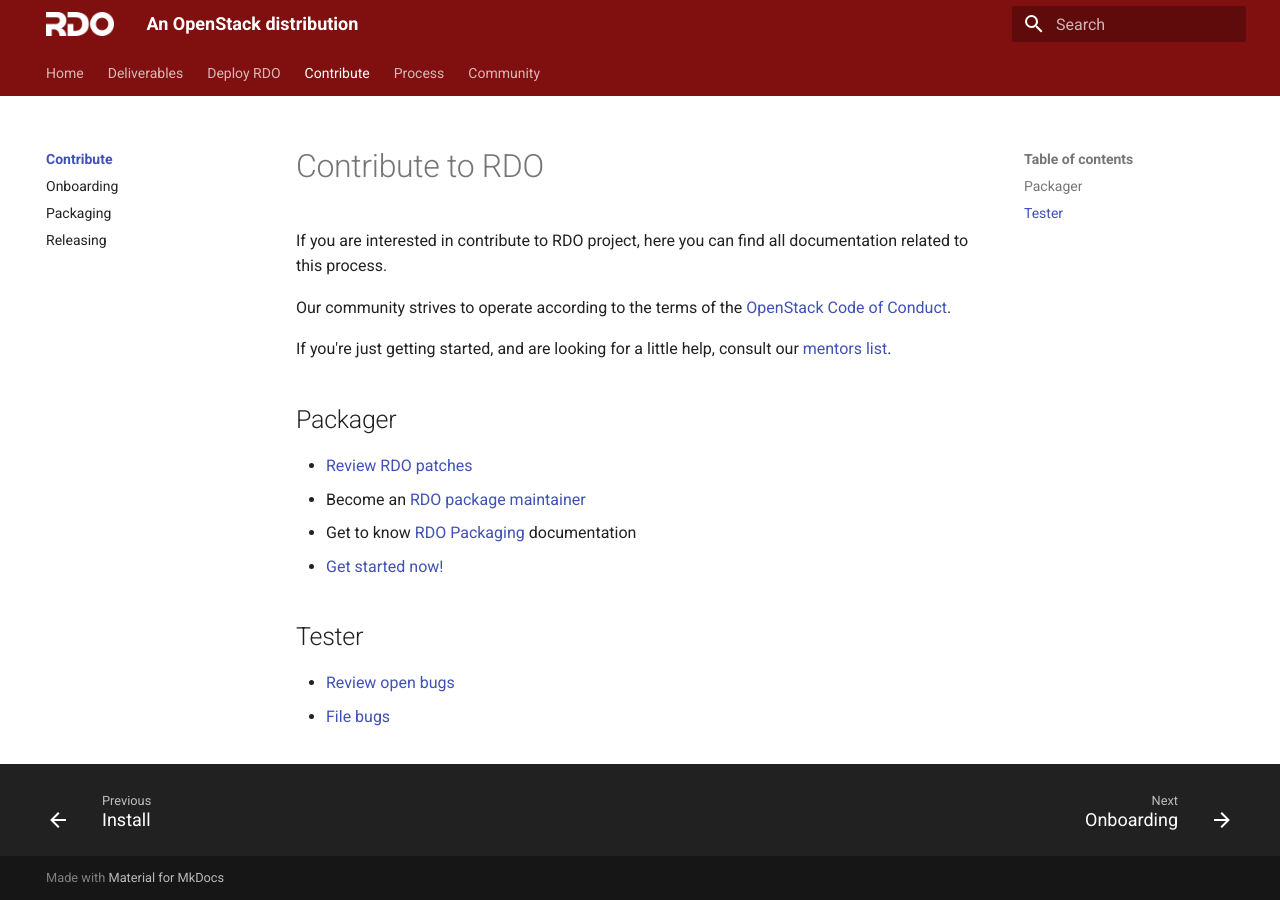
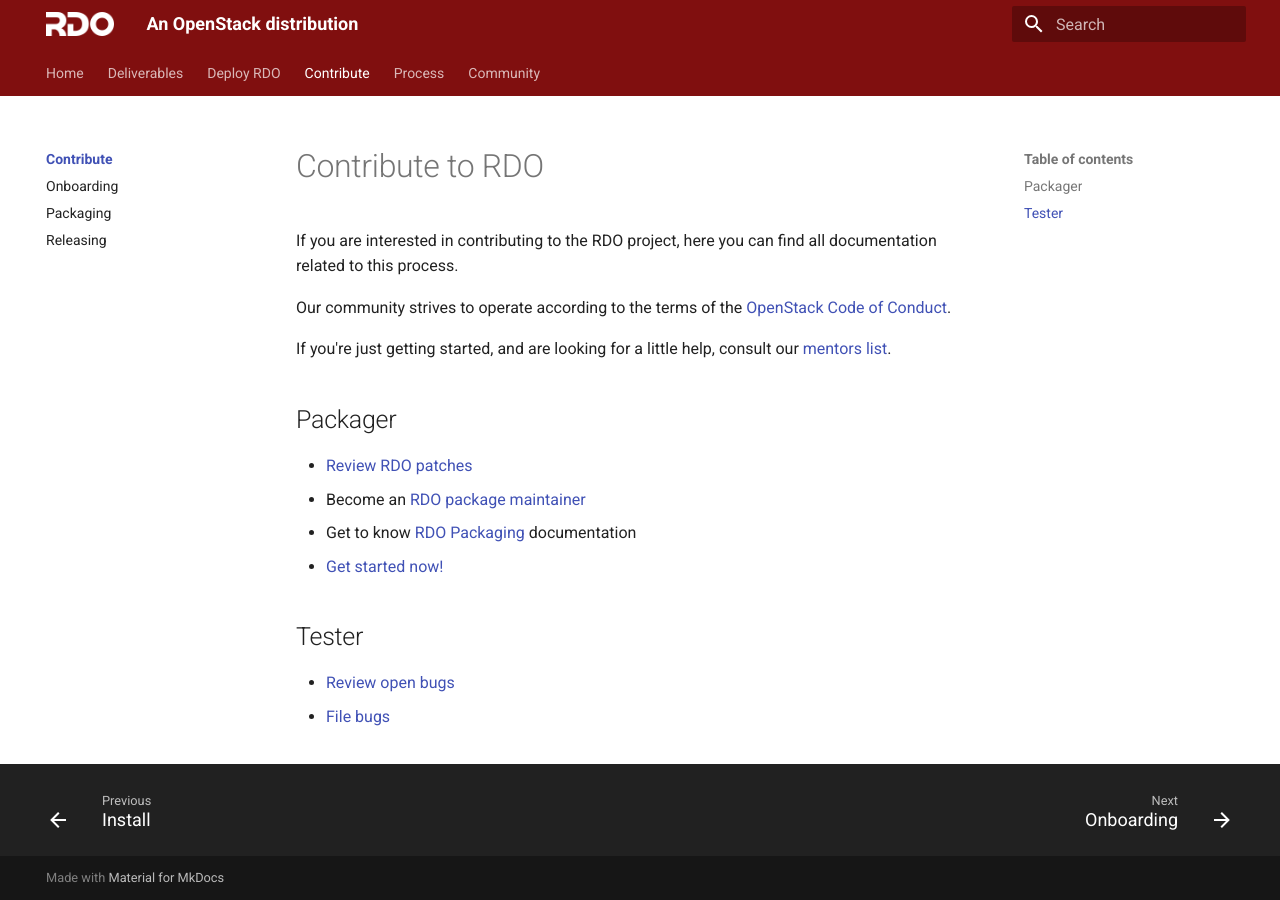
Before and after one commit to rdo-infra/rdo-mkdocs-website, an MkDocs documentation site: the page built from docs/contribute/index.md, in a window 1280 px wide. Built offline with MkDocs 1.6.1 and Material for MkDocs 9.7.7, drawn with Linux system fonts in a browser that asks for light colours.

Commit message:
Fix typos in contribute page and README
Corrects two documentation typos:

- docs/contribute/index.md: "interested in contribute to RDO project"
  is not grammatical; changed to "interested in contributing to the
  RDO project".
- README.md: "documantation" misspelling corrected to
  "documentation".

No functional or build changes.

Change-Id: I2ab2dfd0d8c654d0746ea8ef57939b3335622621

```diff
--- a/docs/contribute/index.md
+++ b/docs/contribute/index.md
@@ -1,6 +1,6 @@
 # Contribute to RDO
 
-If you are interested in contribute to RDO project, here you can find all documentation related to this process.
+If you are interested in contributing to the RDO project, here you can find all documentation related to this process.
 
 Our community strives to operate according to the terms of the
 [OpenStack Code of Conduct](https://www.openstack.org/legal/community-code-of-conduct/).
```
Also changed, not shown: README.md (+1 -1 lines).
